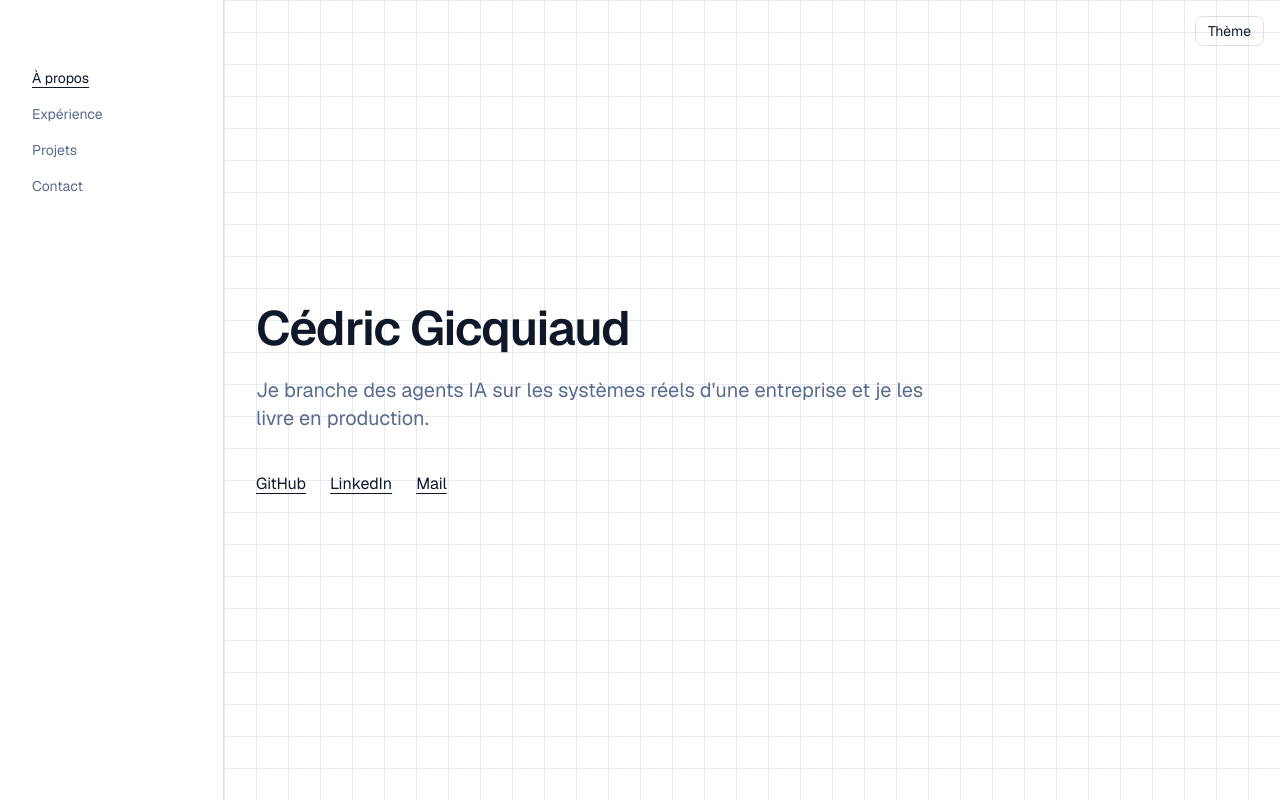
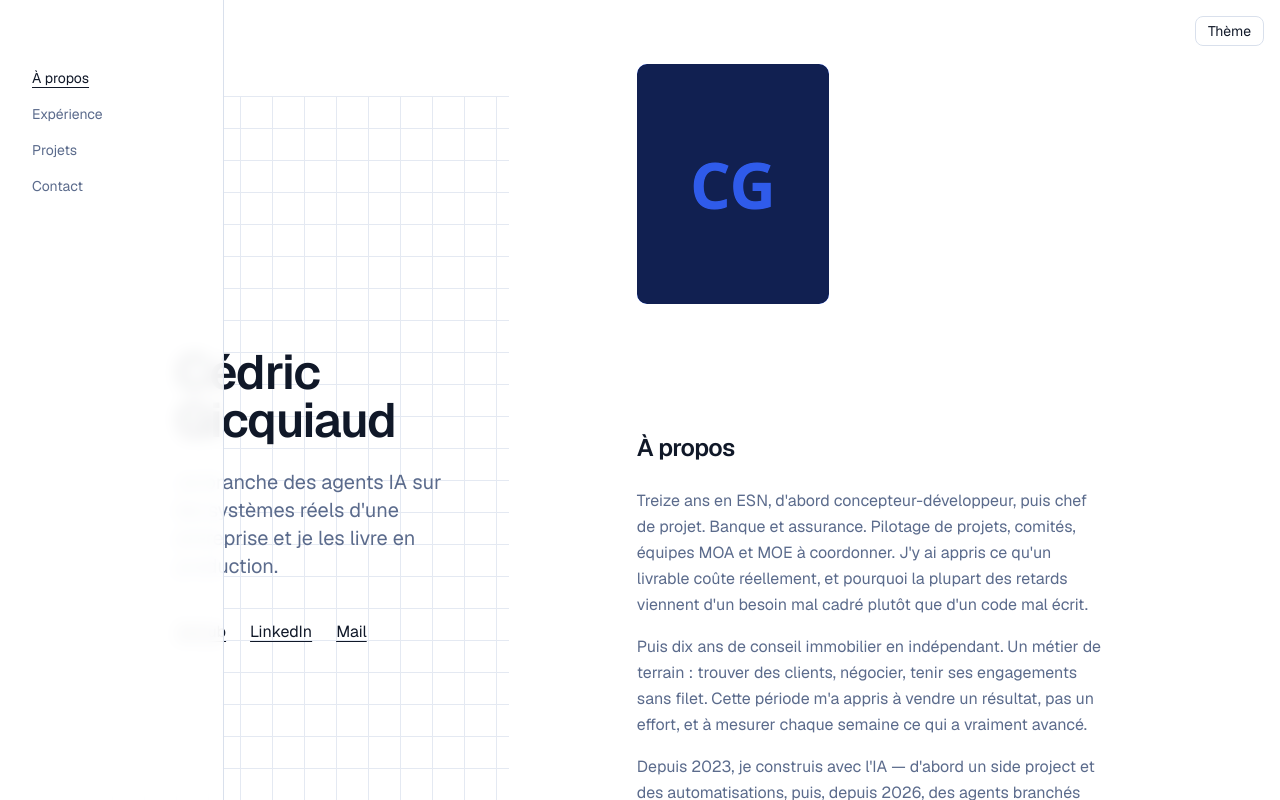
Before and after one commit to cedricgicquiaud/cedricgicquiaud.github.io, a Next.js app: page / in a window 1280 px wide. Shown: the top 800 px of the page. Built offline with nearby package versions, Linux system fonts and the light colour scheme.

Commit message:
feat: two-column grid on home with sticky left column (GREEN)

```diff
--- a/app/page.tsx
+++ b/app/page.tsx
@@ -6,12 +6,18 @@ import { Projects } from "@/components/projects";
 
 export default function Home() {
   return (
-    <main className="flex flex-1 flex-col">
-      <Intro />
-      <Portrait />
-      <About />
-      <Experience />
-      <Projects />
+    <main className="mx-auto w-full max-w-6xl flex-1 px-6 lg:px-12">
+      <div className="lg:grid lg:grid-cols-[minmax(0,2fr)_minmax(0,3fr)] lg:gap-16">
+        <div className="flex flex-col justify-between py-16 lg:sticky lg:top-0 lg:h-screen lg:py-24">
+          <Intro />
+        </div>
+        <div>
+          <Portrait />
+          <About />
+          <Experience />
+          <Projects />
+        </div>
+      </div>
     </main>
   );
 }
```
